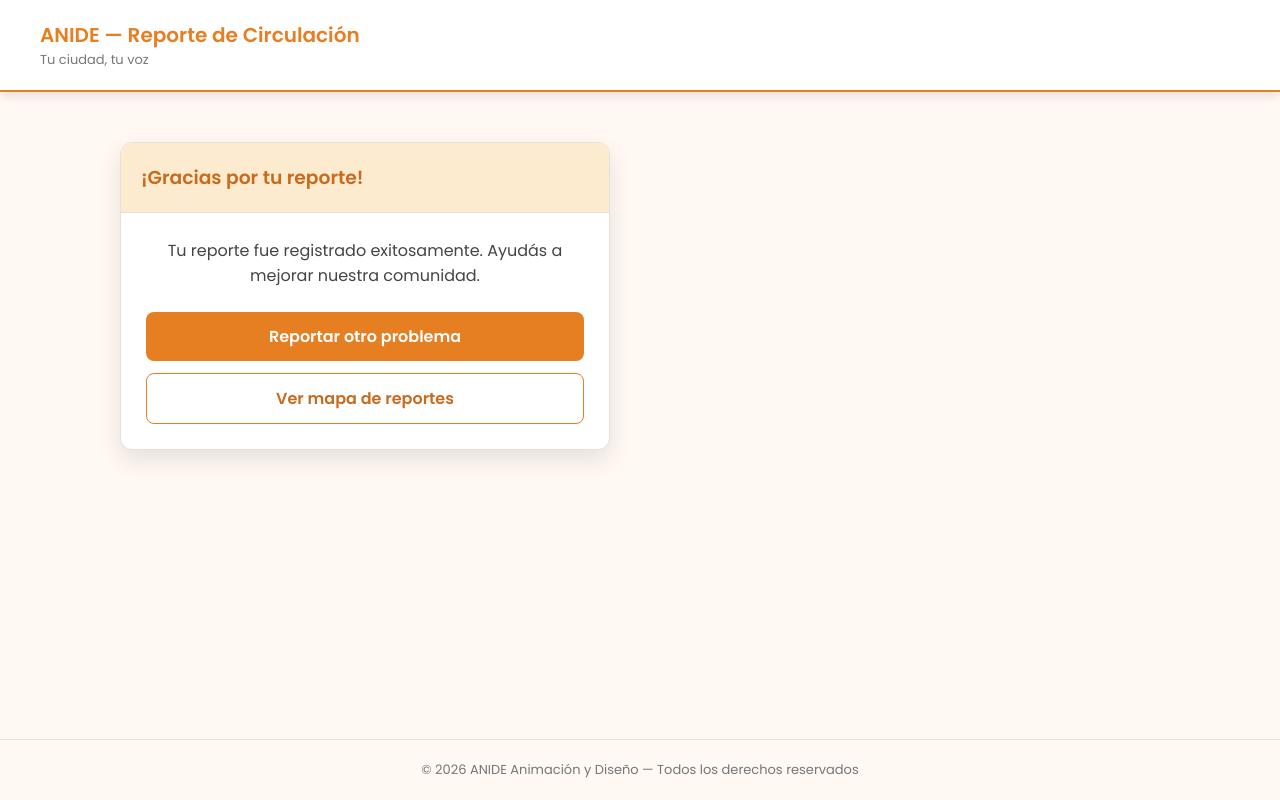
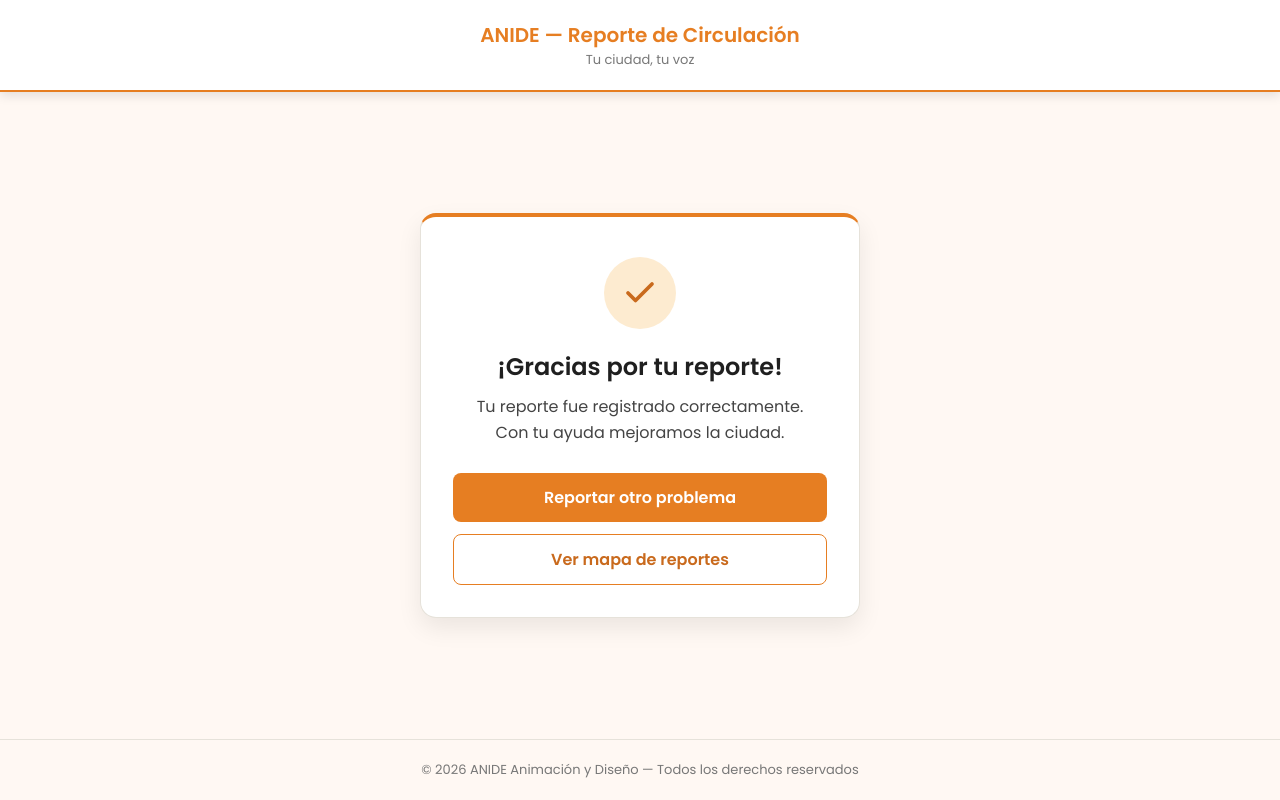
Before and after one commit to Joako4859/proyecto_anide_baches, a PHP site: page /gracias.html in a window 1280 px wide. Run offline with PHP 8.4, Linux system fonts and the light colour scheme.

Commit message:
Mapa de calor de reportes y pagina de gracias centrada
- mapa.html muestra un mapa de calor (leaflet.heat) en vez de marcadores con datos
- GET /api/reportes devuelve solo coordenadas redondeadas, sin descripcion, foto ni direccion
- Leyenda con escala de concentracion y total de reportes
- gracias.html: tarjeta centrada y mas prolija

Co-Authored-By: Claude Opus 5.5 <noreply@anthropic.com>

```diff
--- a/FrontEnd/gracias.html
+++ b/FrontEnd/gracias.html
@@ -6,6 +6,70 @@
     <title>Gracias por tu reporte — ANIDE</title>
     <link href="https://fonts.googleapis.com/css2?family=Poppins:wght@400;600&display=swap" rel="stylesheet">
     <link rel="stylesheet" href="inicio.css" />
+    <style>
+        .gracias-wrap {
+            flex: 1;
+            display: flex;
+            align-items: center;
+            justify-content: center;
+            padding: 48px 16px;
+        }
+
+        .gracias-card {
+            width: 100%;
+            max-width: 440px;
+            background: var(--surface);
+            border: 1px solid var(--line);
+            border-top: 4px solid var(--accent);
+            border-radius: 16px;
+            box-shadow: 0 10px 25px rgba(0, 0, 0, 0.08);
+            padding: 40px 32px 32px;
+            text-align: center;
+        }
+
+        .gracias-icon {
+            width: 72px;
+            height: 72px;
+            margin: 0 auto 20px;
+            border-radius: 50%;
+            background: var(--accent-soft);
+            color: var(--accent-deep);
+            display: flex;
+            align-items: center;
+            justify-content: center;
+        }
+
+        .gracias-card h2 {
+            margin: 0 0 10px;
+            font-size: 24px;
+            color: var(--ink);
+        }
+
+        .gracias-card p {
+            margin: 0 0 28px;
+            color: var(--ink-soft);
+            line-height: 1.6;
+        }
+
+        .gracias-actions {
+            display: flex;
+            flex-direction: column;
+            gap: 12px;
+        }
+
+        .gracias-actions .submit-btn,
+        .gracias-actions .btn-map {
+            display: block;
+            margin: 0;
+            text-decoration: none;
+            text-align: center;
+        }
+
+        header {
+            justify-content: center;
+            text-align: center;
+        }
+    </style>
 </head>
 <body>
     <header>
@@ -15,20 +79,21 @@
         </div>
     </header>
 
-    <div class="layout">
-        <div class="panel">
-            <div class="panel-head">
-                <h3>¡Gracias por tu reporte!</h3>
+    <main class="gracias-wrap">
+        <div class="gracias-card">
+            <div class="gracias-icon" aria-hidden="true">
+                <svg width="36" height="36" viewBox="0 0 24 24" fill="none" stroke="currentColor" stroke-width="2.5" stroke-linecap="round" stroke-linejoin="round">
+                    <polyline points="20 6 9 17 4 12"></polyline>
+                </svg>
             </div>
-            <div class="panel-body">
-                <p style="text-align:center; margin:0 0 1.5rem 0; color:var(--ink-soft);">
-                    Tu reporte fue registrado exitosamente. Ayudás a mejorar nuestra comunidad.
-                </p>
-                <a href="index.html" class="submit-btn" style="display:block; text-align:center; text-decoration:none;">Reportar otro problema</a>
+            <h2>¡Gracias por tu reporte!</h2>
+            <p>Tu reporte fue registrado correctamente.<br>Con tu ayuda mejoramos la ciudad.</p>
+            <div class="gracias-actions">
+                <a href="index.html" class="submit-btn">Reportar otro problema</a>
                 <a href="mapa.html" class="btn-map">Ver mapa de reportes</a>
             </div>
         </div>
-    </div>
+    </main>
 
     <footer>
         © 2026 ANIDE Animación y Diseño — Todos los derechos reservados
--- a/FrontEnd/mapa.html
+++ b/FrontEnd/mapa.html
@@ -90,8 +90,8 @@
                 </h2>
 
                 <p>
-                    Buscá una calle o encontrá los puntos donde los vecinos
-                    registraron problemas de tránsito o mantenimiento.
+                    Mirá en qué zonas de la ciudad se concentran los reportes de los vecinos.
+                    Cuanto más intenso el color, más reportes hay en ese lugar.
                 </p>
 
             </div>
@@ -179,6 +179,7 @@
 
 
     <script src="https://unpkg.com/leaflet@1.9.4/dist/leaflet.js"></script>
+    <script src="https://unpkg.com/leaflet.heat@0.2.0/dist/leaflet-heat.js"></script>
     <script src="script.js"></script>
 </body>
 </html>
```
Also changed, not shown: BackEnd/server.js (+14 -19 lines), FrontEnd/s.css (+49 -0 lines), FrontEnd/script.js (+51 -68 lines).
